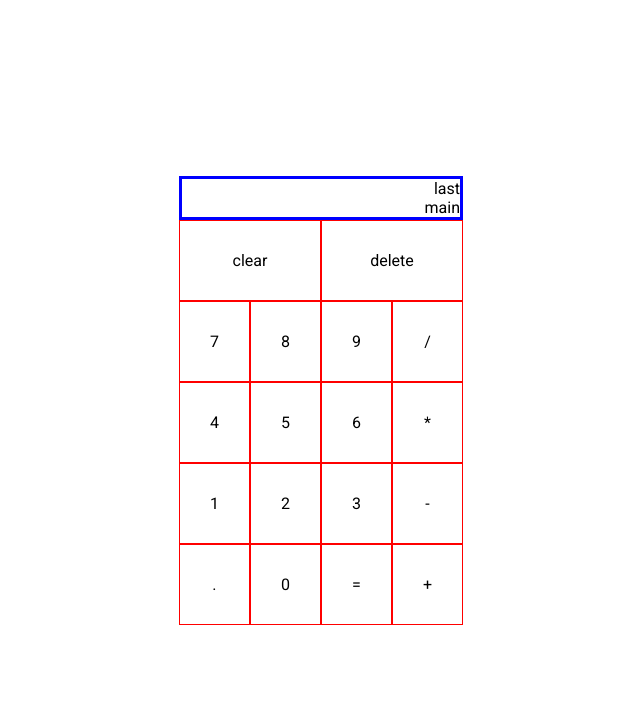
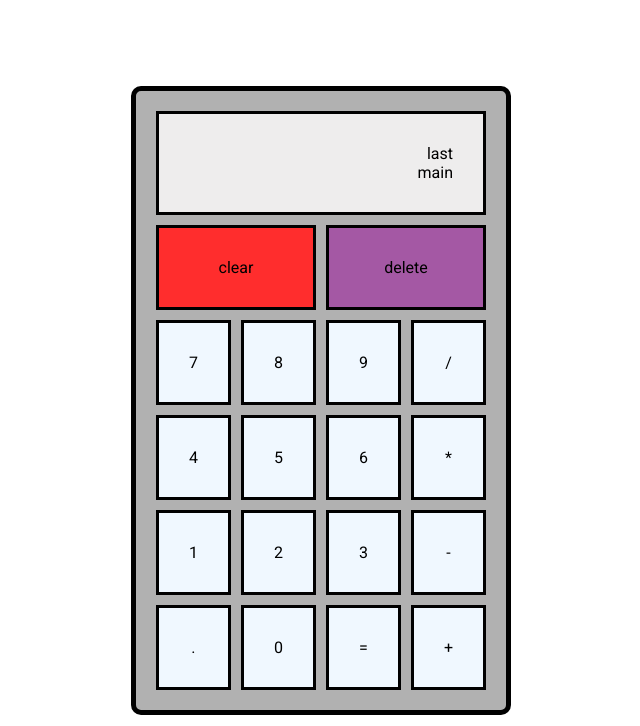
Before and after one commit to AlbanMarku/Calculator, a plain HTML site: page index.html in a window 1280 px wide. Shown: the top 726 px of the page, without its empty margins (319-959 px from the left). Drawn offline with Linux system fonts and the light colour scheme.

Commit message:
Styled calculator.

```diff
--- a/calcScript.js
+++ b/calcScript.js
@@ -1,3 +1,5 @@
+const numButt = document.querySelectorAll(".numberButtons");
+
 function add(number1, number2) {
 
 }
@@ -33,3 +35,15 @@ function operate(number1, op, number2) {
             alert("idk what is happening");
     }
 }
+
+numButt.forEach(element => {
+    element.addEventListener("click", () =>{
+        element.classList.add("clicker");
+    });
+});
+
+numButt.forEach(element => {
+    element.addEventListener("transitionend", () => {
+        element.classList.remove("clicker");
+    });
+});
--- a/style.css
+++ b/style.css
@@ -15,18 +15,29 @@ main {
     height: 100%;
 }
 
+.calcContainer {
+    background-color: rgb(177, 177, 177);
+    padding: 20px;
+    border-radius: 10px;
+    border: 5px solid black;
+}
+
 .display {
     display: flex;
     flex-direction: column;
     justify-content:center;
     align-items: flex-end;
-    border: 3px solid blue;
+    border: 3px solid black;
+    margin-bottom: 10px;
+    background-color: rgb(238, 237, 237);
+    padding: 30px;
 }
 
 .buttonArea {
     display: grid;
     grid-template-columns: repeat(4,auto);
     grid-template-rows: repeat(5,auto);
+    gap: 10px;
 }
 
 .span-2 {
@@ -34,11 +45,28 @@ main {
   }
 
 .numberButtons {
-    border: 1px solid red;
+    border: 3px solid black;
     padding: 30px;
     display: flex;
     justify-content: center;
     align-items: center;
+    cursor: pointer;
+    background-color: aliceblue;
+    transition-duration: 0.1s;
+    user-select: none;
+}
+
+.clicker {
+    border: 3px solid rgb(5, 197, 197);
+    transform: scale(1.1,1.1);
+}
+
+#clear {
+    background-color: rgb(255, 45, 45);
+}
+
+#delete {
+    background-color: rgba(155, 18, 155, 0.555);
 }
 
 footer {
```
